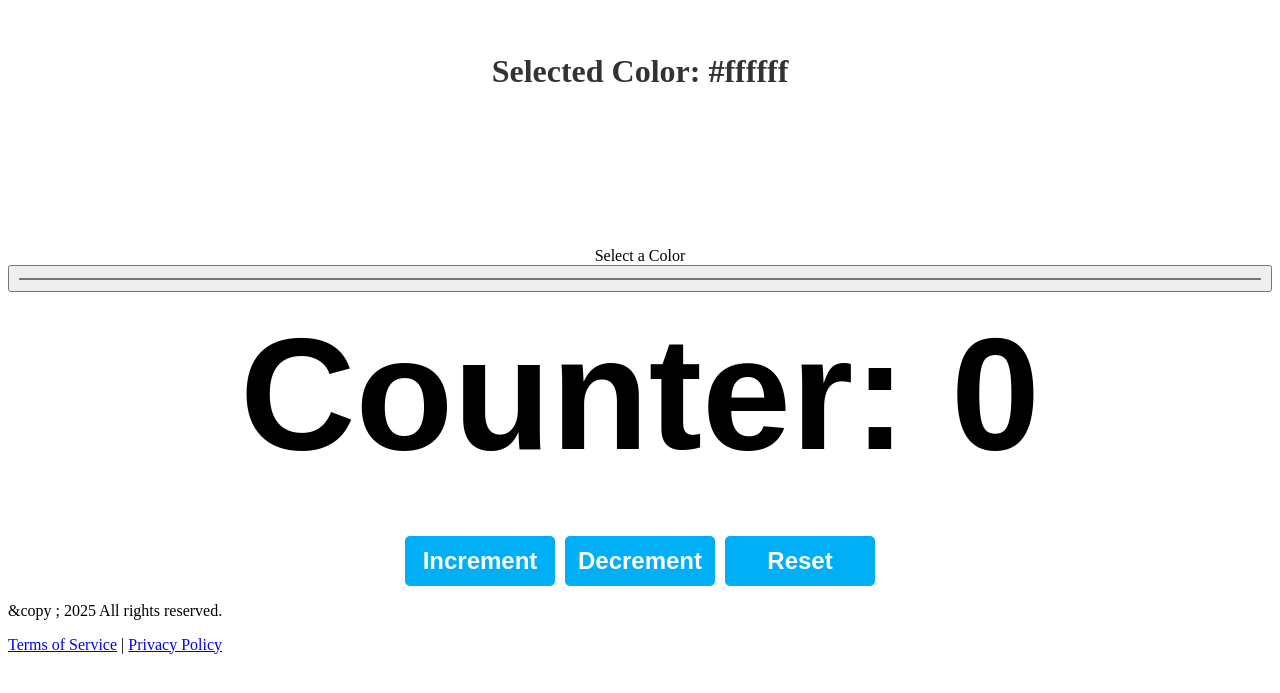
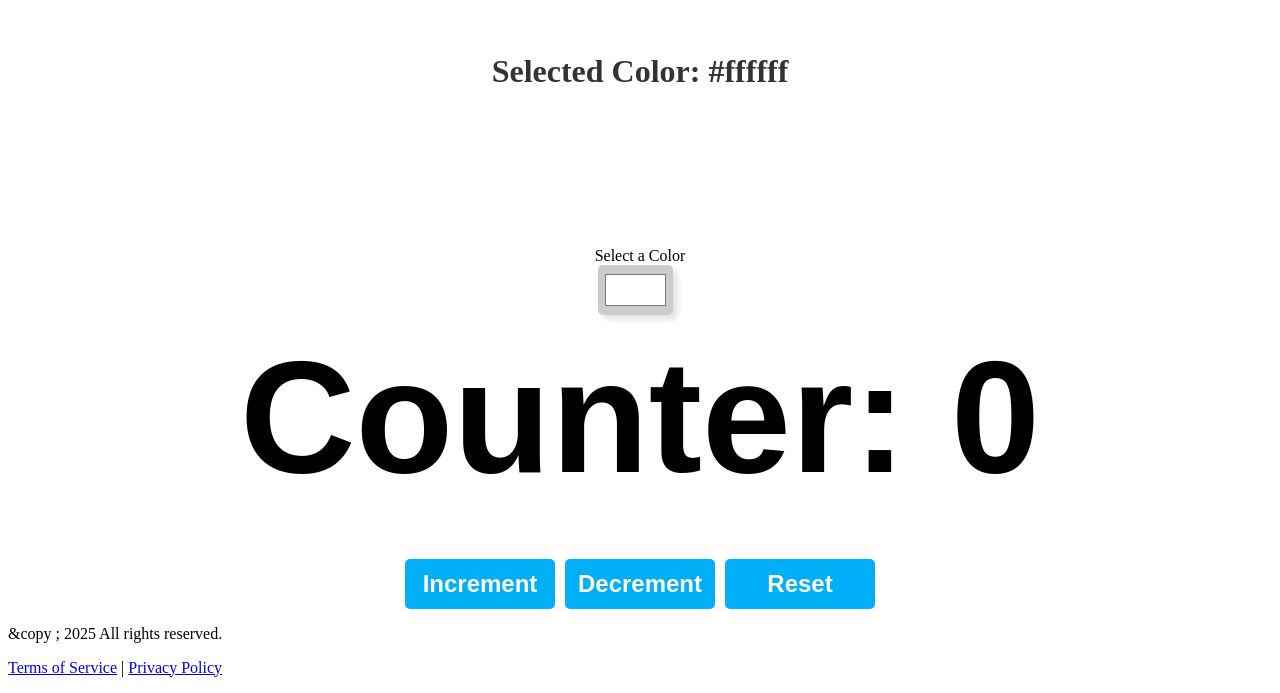
Before and after one commit to Tsigabuwalker/Learning-React-js, a React (Vite) app: page / in a window 1280 px wide. Shown: the part 3597-4290 px from the top of the page. Before the commit the page ends 4267 px from the top, so only its background shows below. Built offline with nearby package versions, Linux system fonts and the light colour scheme.

Commit message:
css styling

```diff
--- a/src/index.css
+++ b/src/index.css
@@ -135,3 +135,17 @@ input {
 
 
 }
+input[type="color"]{
+  width: 75px;
+  height: 50px;
+  padding:5px;
+  border: none;
+  margin-right: 10px;
+  cursor: pointer;
+  background-color: hsl(0, 0%, 80%);
+  border-radius:5px;
+  box-shadow: 5px 5px 5px hsla(0, 0%, 0%, 0.1);
+  transition: background-color 0.3s ease;
+
+
+}
```
